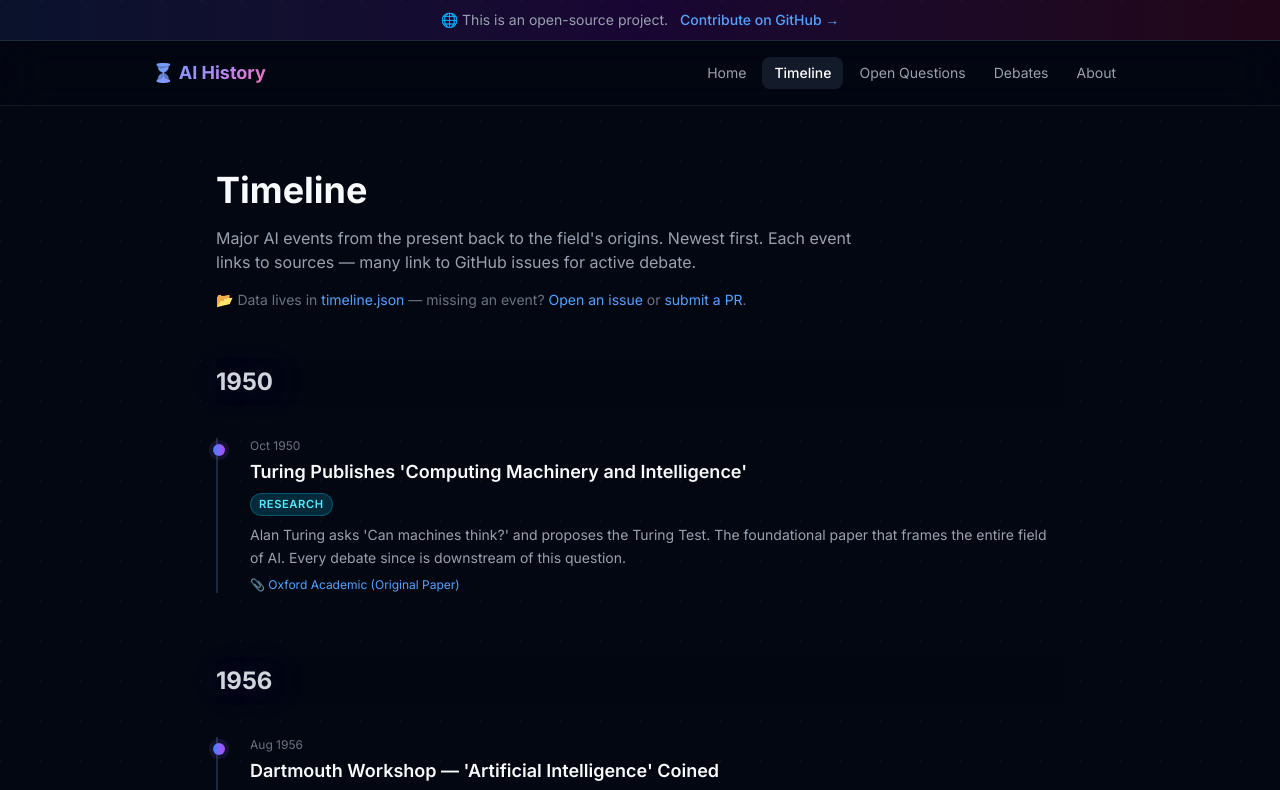
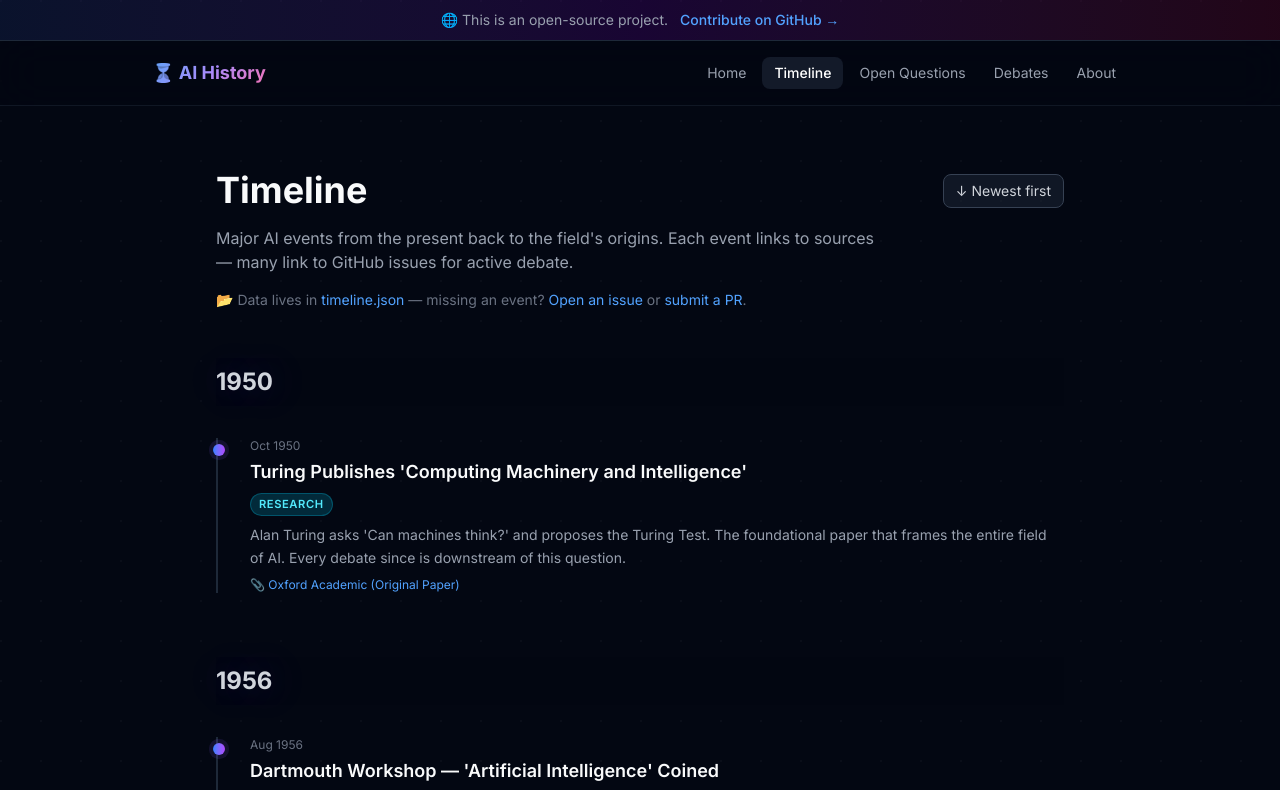
Before and after one commit to Deva-me-AI/AI-History-in-the-Making, a Next.js app: page /timeline in a window 1280 px wide. Shown: the top 790 px of the page. Built offline with nearby package versions, Linux system fonts and the light colour scheme.

Commit message:
Fix timeline sort: default newest-first + add sort toggle button
- Timeline now defaults to newest first (2026 at top)
- Sort toggle button in top-right: '↓ Newest first' / '↑ Oldest first'
- Converted to client component for interactive state
- Description text updates based on sort direction

```diff
--- a/src/app/timeline/page.tsx
+++ b/src/app/timeline/page.tsx
@@ -1,3 +1,6 @@
+"use client";
+
+import { useState } from "react";
 import timelineData from "../../../data/timeline.json";
 import ContributeCard from "@/components/ContributeCard";
 
@@ -42,12 +45,14 @@ function getYear(dateStr: string): string {
 const REPO = "https://github.com/Deva-me-AI/AI-History-in-the-Making";
 
 export default function TimelinePage() {
-  // Sort newest first
-  const events: TimelineEvent[] = [...timelineData].sort(
-    (a, b) => new Date(b.date).getTime() - new Date(a.date).getTime()
-  );
+  const [newestFirst, setNewestFirst] = useState(true);
 
-  // Group by year (will be in reverse order)
+  const events: TimelineEvent[] = [...timelineData].sort((a, b) => {
+    const diff = new Date(a.date).getTime() - new Date(b.date).getTime();
+    return newestFirst ? -diff : diff;
+  });
+
+  // Group by year
   const years: Record<string, TimelineEvent[]> = {};
   for (const event of events) {
     const year = getYear(event.date);
@@ -57,9 +62,17 @@ export default function TimelinePage() {
 
   return (
     <div className="mx-auto max-w-4xl px-6 py-16">
-      <h1 className="text-4xl font-bold mb-4">Timeline</h1>
+      <div className="flex items-start justify-between gap-4 mb-4">
+        <h1 className="text-4xl font-bold">Timeline</h1>
+        <button
+          onClick={() => setNewestFirst(!newestFirst)}
+          className="flex-shrink-0 mt-1 inline-flex items-center gap-2 rounded-lg border border-gray-700 bg-gray-800/50 px-3 py-1.5 text-sm text-gray-300 transition-all hover:bg-gray-800 hover:border-gray-600 hover:text-white"
+        >
+          {newestFirst ? "↓ Newest first" : "↑ Oldest first"}
+        </button>
+      </div>
       <p className="text-gray-400 mb-4 max-w-2xl">
-        Major AI events from the present back to the field&apos;s origins. Newest first.
+        Major AI events from {newestFirst ? "the present back to the field's origins" : "the field's origins to the present"}.
         Each event links to sources — many link to GitHub issues for active debate.
       </p>
       <p className="text-gray-500 text-sm mb-12">
@@ -101,7 +114,6 @@ export default function TimelinePage() {
           <div className="relative pl-8 border-l-2 border-gray-800">
             {yearEvents.map((event, i) => (
               <div key={`${event.date}-${i}`} className="mb-10 relative timeline-event">
-                {/* Dot on timeline */}
                 <div className="absolute -left-[calc(2rem+5px)] top-1.5 h-3 w-3 rounded-full bg-gradient-to-r from-blue-500 to-purple-500 timeline-dot" />
 
                 <div className="text-xs text-gray-500 mb-1">
@@ -120,7 +132,6 @@ export default function TimelinePage() {
                   {event.description}
                 </p>
 
-                {/* Sources */}
                 {event.sources && event.sources.length > 0 && (
                   <div className="flex flex-wrap gap-3 mt-2">
                     {event.sources.map((source, si) => (
@@ -137,7 +148,6 @@ export default function TimelinePage() {
                   </div>
                 )}
 
-                {/* Issue link */}
                 {event.issueNumber && (
                   <a
                     href={`${REPO}/issues/${event.issueNumber}`}
```
